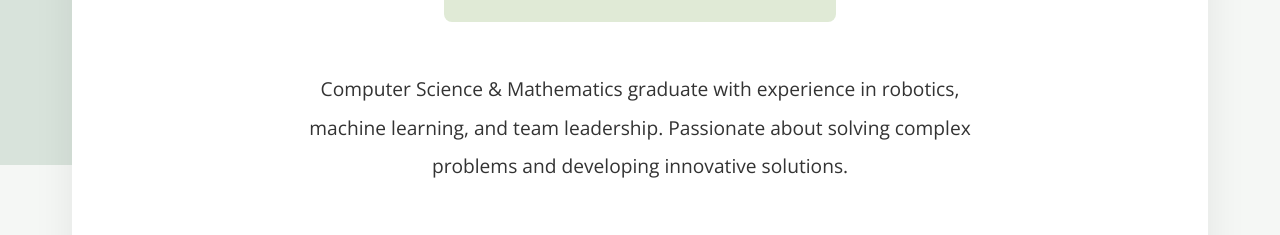
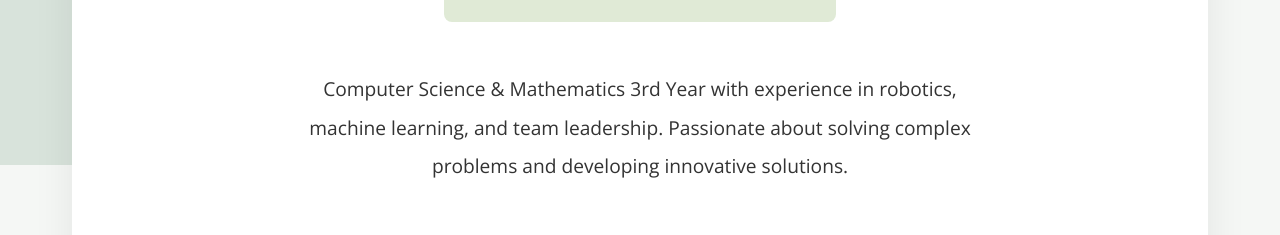
Before and after one commit to mzaid03/PersonalWeb, a React (Create React App) app: page / in a window 1280 px wide. Shown: the part 635-870 px from the top of the page. Built offline with nearby package versions, Linux system fonts and the light colour scheme.

Commit message:
Edited About Page

```diff
--- a/src/App.js
+++ b/src/App.js
@@ -196,7 +196,7 @@ function App() {
                   animate={{ opacity: 1, y: 0 }}
                   transition={{ delay: 0.6, duration: 0.8 }}
                 >
-                  Computer Science & Mathematics graduate with experience in robotics, machine learning,
+                  Computer Science & Mathematics 3rd Year with experience in robotics, machine learning,
                   and team leadership. Passionate about solving complex problems and developing innovative solutions.
                 </motion.p>
 
```
